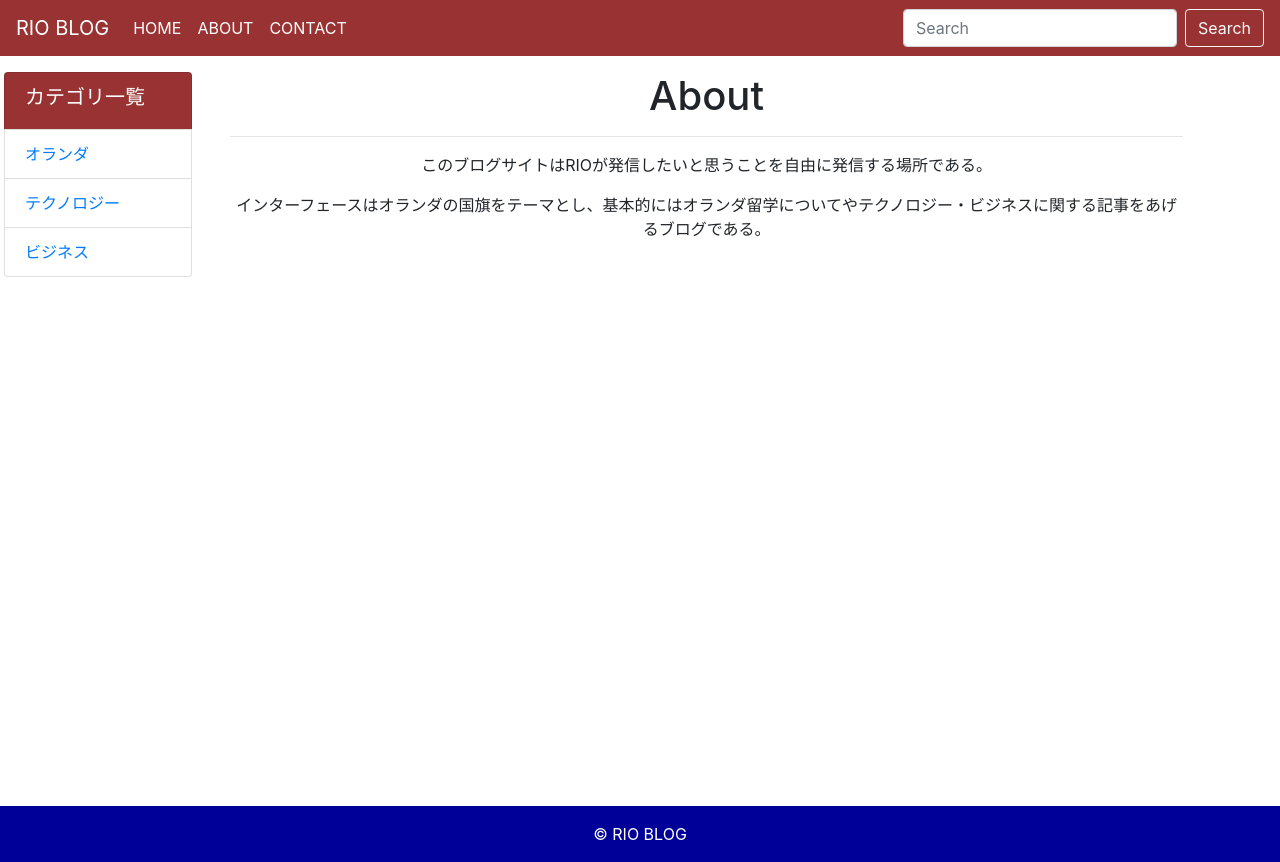
After one commit to RyoAkita/RIOBLOG, a Django app: page /about/ in a window 1280 px wide. The commit adds this page. Run offline with Django 3.2, Linux system fonts and the light colour scheme; data comes from the database, SQL or seed files in the repository; some libraries are stand-ins or nearby versions.

Commit message:
add contact and about page

```diff
--- a/blog/urls.py
+++ b/blog/urls.py
@@ -8,5 +8,7 @@ urlpatterns = [
     path('detail/<int:pk>/', views.DetailView.as_view(), name='detail'),
     path('likes/<int:pk>/', views.likefunc, name='likes'),
     path('category/<int:pk>/', views.CategoryView.as_view(), name='category'),
-    path('comment/<int:post_pk>/', views.CommentView.as_view(), name='comment')
+    path('comment/<int:post_pk>/', views.CommentView.as_view(), name='comment'),
+    path('about/', views.aboutfunc, name='about'),
+    path('contact/', views.contactfunc, name='contact')
 ]
--- a/blog/views.py
+++ b/blog/views.py
@@ -50,3 +50,9 @@ class CommentView(generic.CreateView):
         comment.post = get_object_or_404(Post, pk=post_pk)
         comment.save()
         return redirect('blog:detail', pk=post_pk)
+
+def aboutfunc(request):
+    return render(request, 'about.html')
+
+def contactfunc(request):
+    return render(request, 'contact.html')
--- /dev/null
+++ b/static/about.css
@@ -0,0 +1,3 @@
+.about {
+    text-align: center;
+}
--- /dev/null
+++ b/templates/about.html
@@ -0,0 +1,12 @@
+{% extends 'base.html' %}
+{% load static%}
+{% block content %}
+<link rel="stylesheet" type="text/css" href="{%static 'about.css' %}">
+
+<div class="about mt-3">
+    <h1>About</h1>
+    <hr>
+    <p>このブログサイトはRIOが発信したいと思うことを自由に発信する場所である。</p>
+    <p>インターフェースはオランダの国旗をテーマとし、基本的にはオランダ留学についてやテクノロジー・ビジネスに関する記事をあげるブログである。</p>
+</div>
+{% endblock %}
--- a/templates/base.html
+++ b/templates/base.html
@@ -28,10 +28,10 @@
                 <a class="nav-link text-white" href="{% url 'blog:index' %}">HOME</span></a>
             </li>
             <li class="nav-item">
-                <a class="nav-link text-white" href="#">ABOUT</a>
+                <a class="nav-link text-white" href="{% url 'blog:about' %}">ABOUT</a>
             </li>
             <li class="nav-item">
-                <a class="nav-link text-white" href="#">CONTACT</a>
+                <a class="nav-link text-white" href="{% url 'blog:contact' %}">CONTACT</a>
             </li>
             </ul>
             <form class="form-inline my-2 my-lg-0" method="GET" action="{% url 'blog:index' %}">
```
Also changed, not shown: static/contact.css (added, +18 -0 lines), templates/contact.html (added, +21 -0 lines).
